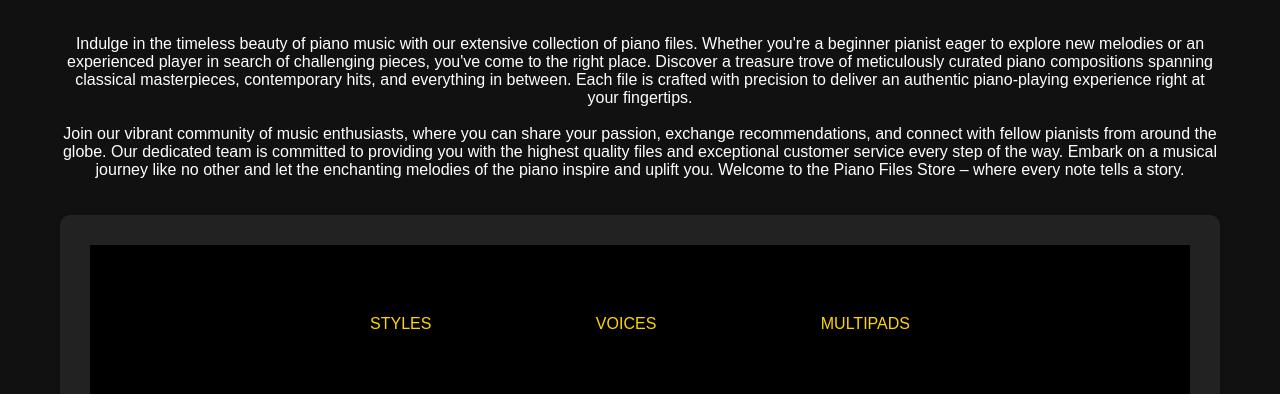
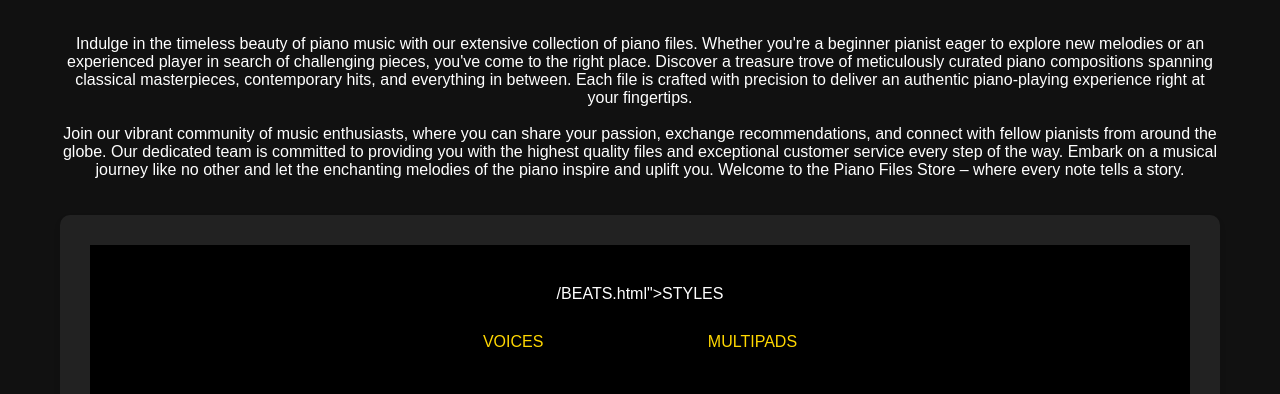
Before and after one commit to Partoo341/PIANO, a plain HTML site: page index.html in a window 1280 px wide. Shown: the part 406-800 px from the top of the page. Drawn offline with Linux system fonts and the light colour scheme.

Commit message:
Update index.html

```diff
--- a/index.html
+++ b/index.html
@@ -40,7 +40,7 @@
                 <div class="product-card">
                     <nav>
                         <ul>
-                            <li><a href="F:/DEVELOPER/LENSKINGS%20SHOP/BEATS.html">STYLES</a></li>
+                            <div class="box2" onclick="aboutme.html'"> /BEATS.html">STYLES</div>
                             <li><a href="F:/DEVELOPER/LENSKINGS%20SHOP/VOICES.html">VOICES</a></li>
                             <li><a href="F:/DEVELOPER/LENSKINGS%20SHOP/MULTIPADS.html">MULTIPADS</a></li>
                         </ul>
```
